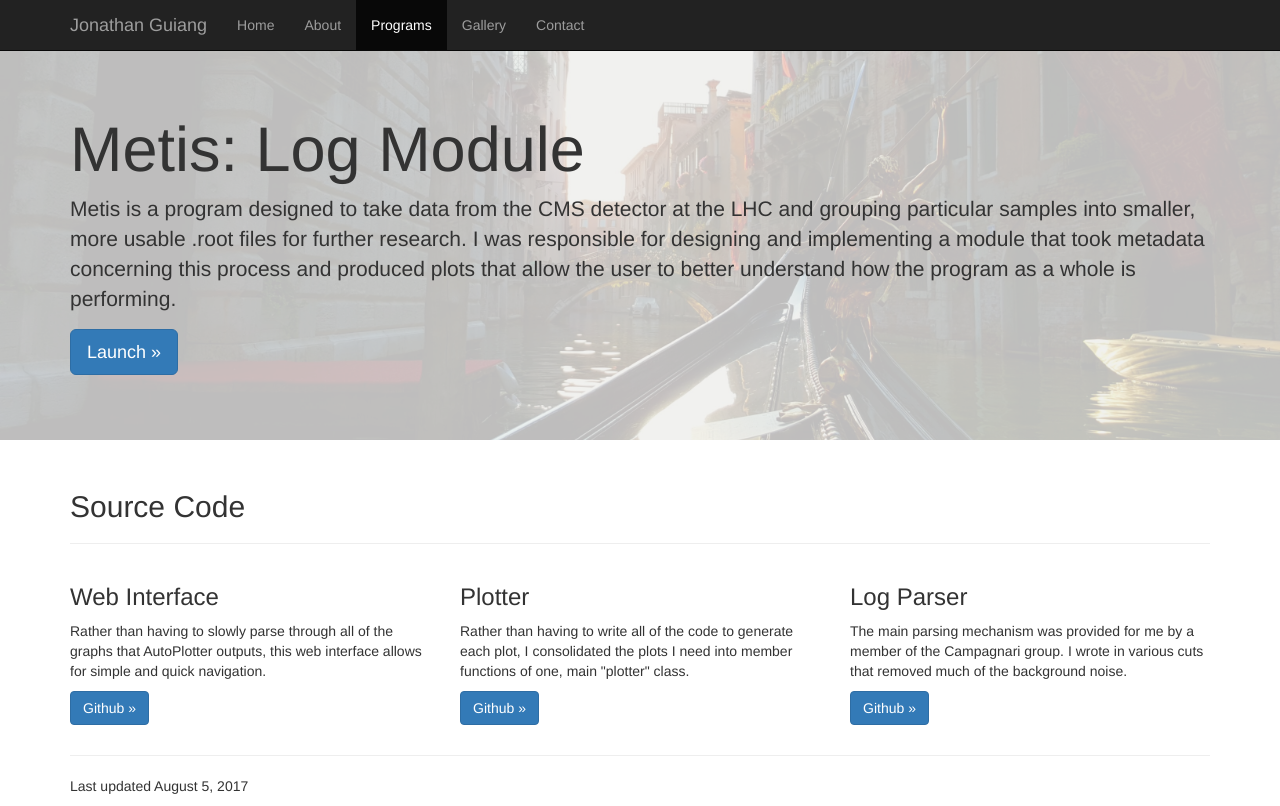
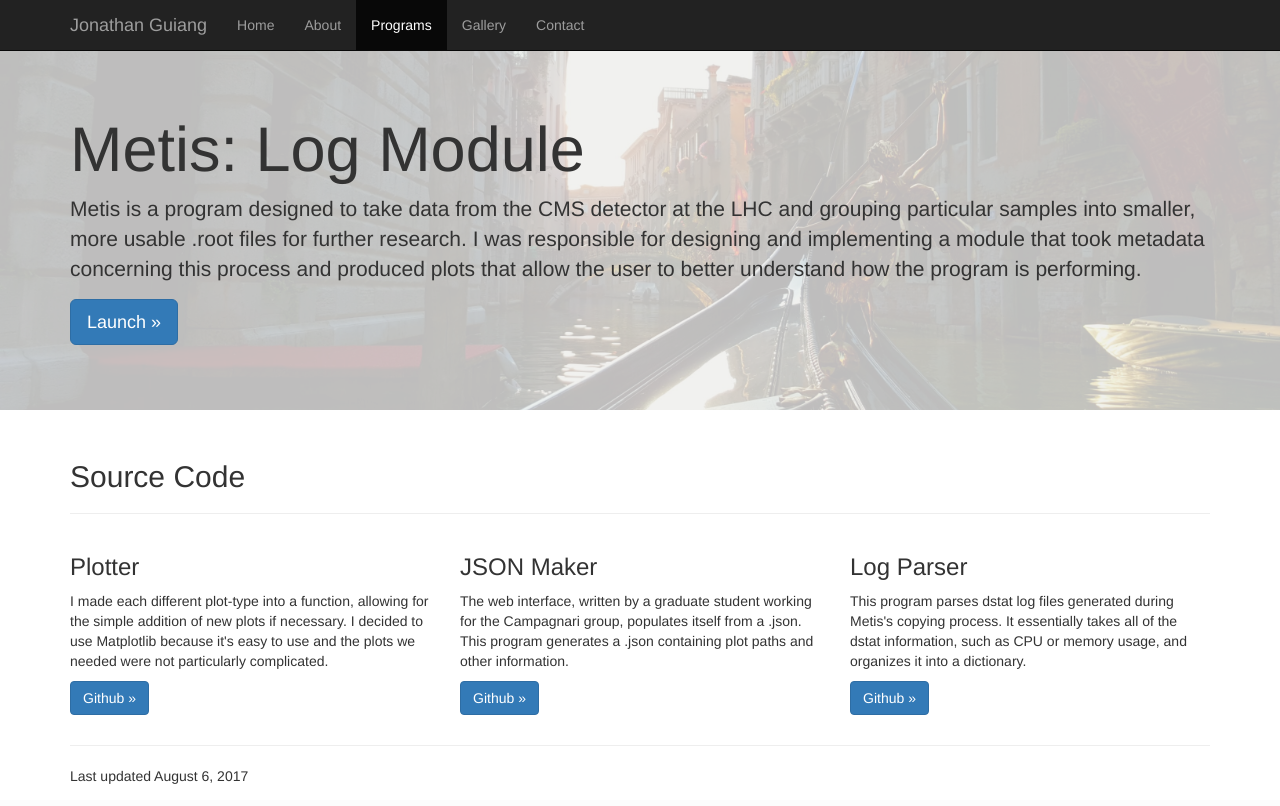
Before and after one commit to jkguiang/my_website, a Flask app: page /programs/projectmetis in a window 1280 px wide. After the commit the page ends 784 px from the top, so only its background shows below. Run offline with Flask 2, Linux system fonts and the light colour scheme; some libraries are stand-ins or nearby versions.

Commit message:
updated about, programs

```diff
--- a/templates/about.html
+++ b/templates/about.html
@@ -24,14 +24,14 @@
     </div><!--/.nav-collapse -->
   </div>
 </nav>
-<p><br /></p>
+<!-- <p><br /></p>
 <p><br /></p>
 
 <div class="container">
     <div class="page-header">
         <h1>About Me</h1>
     </div>
-</div>
+</div> -->
 <div class="jumbotron jumbotron-billboard">
     <div class="profile_bg"></div>
     <p><br /></p>
--- a/templates/layout.html
+++ b/templates/layout.html
@@ -18,7 +18,7 @@
         <div class="container">
             <hr>
             <footer>
-                <p>Last updated August 5, 2017</p>
+                <p>Last updated August 6, 2017</p>
             </footer>
         </div>
         <script src="https://maxcdn.bootstrapcdn.com/bootstrap/3.3.7/js/bootstrap.min.js"></script>
--- a/templates/projectmetis.html
+++ b/templates/projectmetis.html
@@ -39,7 +39,7 @@
             Metis is a program designed to take data from the CMS detector at the LHC and grouping particular
             samples into smaller, more usable .root files for further research. I was responsible for designing and
             implementing a module that took metadata concerning this process and produced plots that allow the user to
-            better understand how the program as a whole is performing.
+            better understand how the program is performing.
         </p>
         <p><a class="btn btn-primary btn-lg" href="http://uaf-8.t2.ucsd.edu/~jguiang/AutoPlotter/plotter.html" role="button">Launch &raquo;</a></p>
     </div>
@@ -51,31 +51,32 @@
     <hr>
     <div class="row">
         <div class="col-lg-4">
-            <h3>Web Interface</h3>
+            <h3>Plotter</h3>
             <p>
-            Rather than having to slowly parse through all of the graphs that
-            AutoPlotter outputs, this web interface allows for simple and quick
-            navigation.
+            I made each different plot-type into a function, allowing for
+            the simple addition of new plots if necessary. I decided to use Matplotlib
+            because it's easy to use and the plots we needed
+            were not particularly complicated.
             </p>
-            <p><a class="btn btn-primary" href="https://github.com/jkguiang/AutoPlotter/tree/master/webinterface" role="button">Github &raquo;</a></p>
+            <p><a class="btn btn-primary" href="https://github.com/jkguiang/ProjectMetis/blob/master/webinterface/Plotter.py" role="button">Github &raquo;</a></p>
         </div>
         <div class="col-lg-4">
-            <h3>Plotter</h3>
+            <h3>JSON Maker</h3>
             <p>
-            Rather than having to write all of the code to generate each plot,
-            I consolidated the plots I need into member functions of one,
-            main "plotter" class.
+            The web interface, written by a graduate student working for the
+            Campagnari group, populates itself from a .json. This program
+            generates a .json containing plot paths and other information.
             </p>
-            <p><a class="btn btn-primary" href="https://github.com/jkguiang/AutoPlotter/blob/master/ooplt.C" role="button">Github &raquo;</a></p>
+            <p><a class="btn btn-primary" href="https://github.com/jkguiang/ProjectMetis/blob/master/webinterface/StatsParser.py" role="button">Github &raquo;</a></p>
         </div>
         <div class="col-lg-4">
             <h3>Log Parser</h3>
             <p>
-            The main parsing mechanism was provided for me by a member
-            of the Campagnari group. I wrote in various cuts that removed
-            much of the background noise.
+            This program parses dstat log files generated during Metis's copying
+            process. It essentially takes all of the dstat information, such as
+            CPU or memory usage, and organizes it into a dictionary.
             </p>
-            <p><a class="btn btn-primary" href="https://github.com/jkguiang/AutoPlotter/blob/master/ScanChain.C#L78-L230" role="button">Github &raquo;</a></p>
+            <p><a class="btn btn-primary" href="https://github.com/jkguiang/ProjectMetis/blob/master/webinterface/LogParser.py" role="button">Github &raquo;</a></p>
         </div>
     </div>
 </div> <!-- End featured content -->
```
